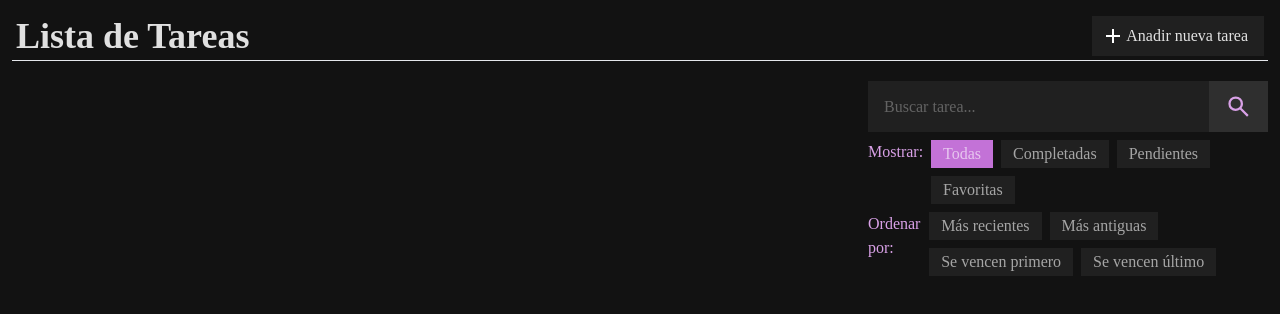
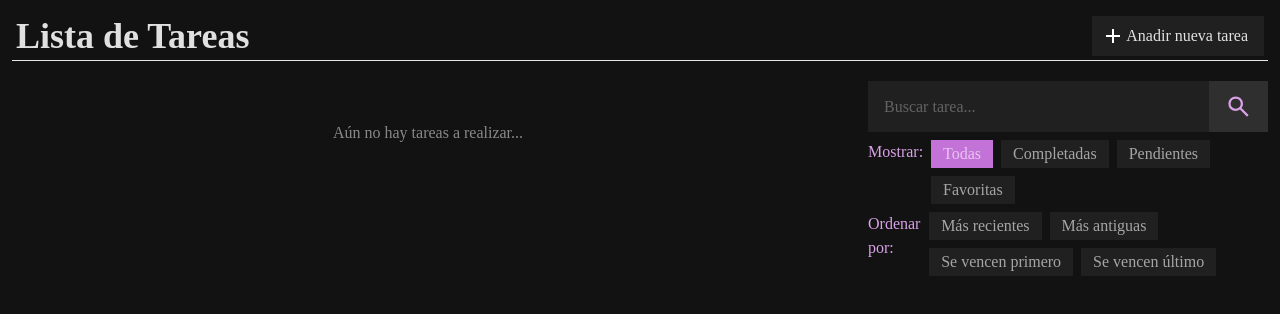
Before and after one commit to JoseBeltre/todo-app, a React (Vite) app: page / in a window 1280 px wide. Shown: the top 314 px of the page. Built offline with nearby package versions, Linux system fonts and the light colour scheme; the HTML template or start-up script is replaced by a standard one; a web font is replaced by a local one.

Commit message:
Added text when no tasks are provided

```diff
--- a/src/App.jsx
+++ b/src/App.jsx
@@ -108,6 +108,7 @@ function App () {
                 />
               )
             })}
+          {!tasks || <p className='text-white/50 text-center lg:pt-10'>Aún no hay tareas a realizar...</p>}
         </section>
         {
           isNewTasksModalOpen &&
--- a/vite.config.js
+++ b/vite.config.js
@@ -4,4 +4,5 @@ import react from '@vitejs/plugin-react-swc'
 // https://vite.dev/config/
 export default defineConfig({
   plugins: [react()],
+  base: '/todo-app/'
 })
```
Also changed, not shown: package.json (+6 -2 lines), 1 other file (tests, documents, lock files or other folders).
